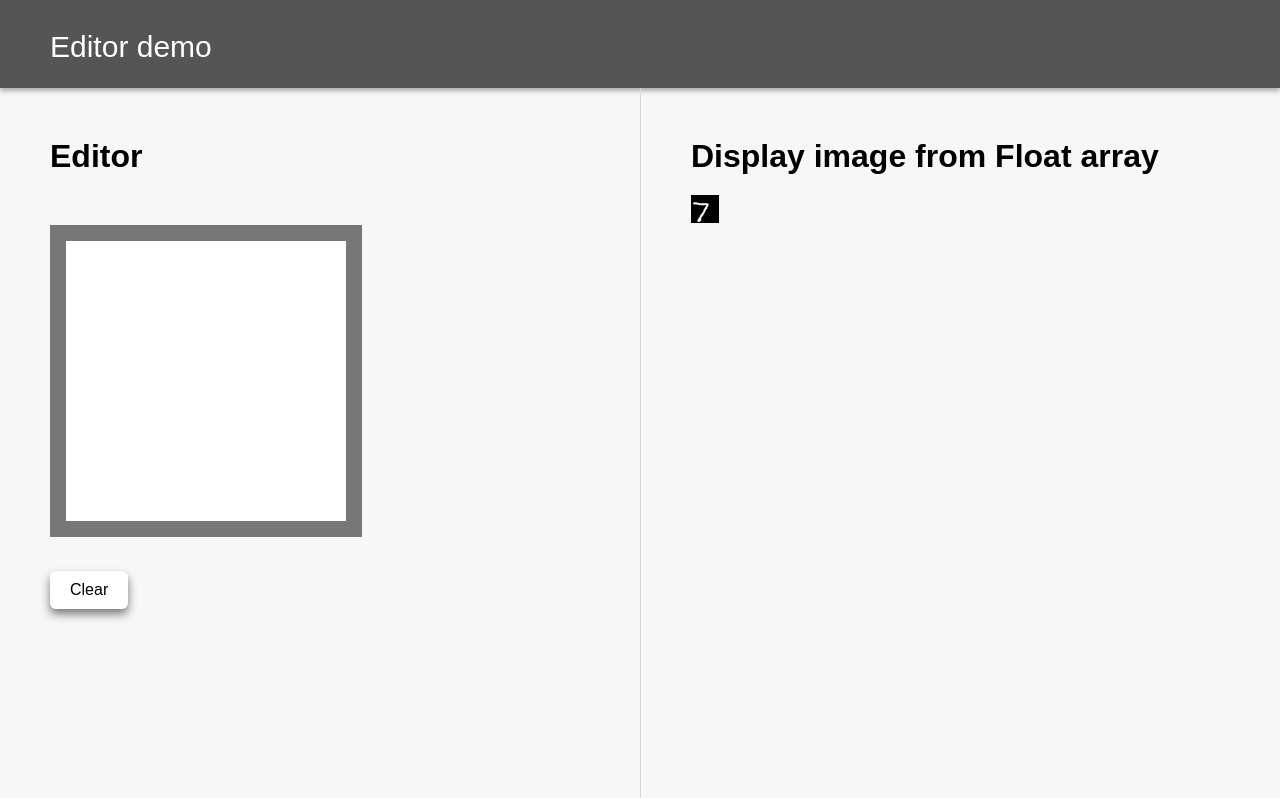
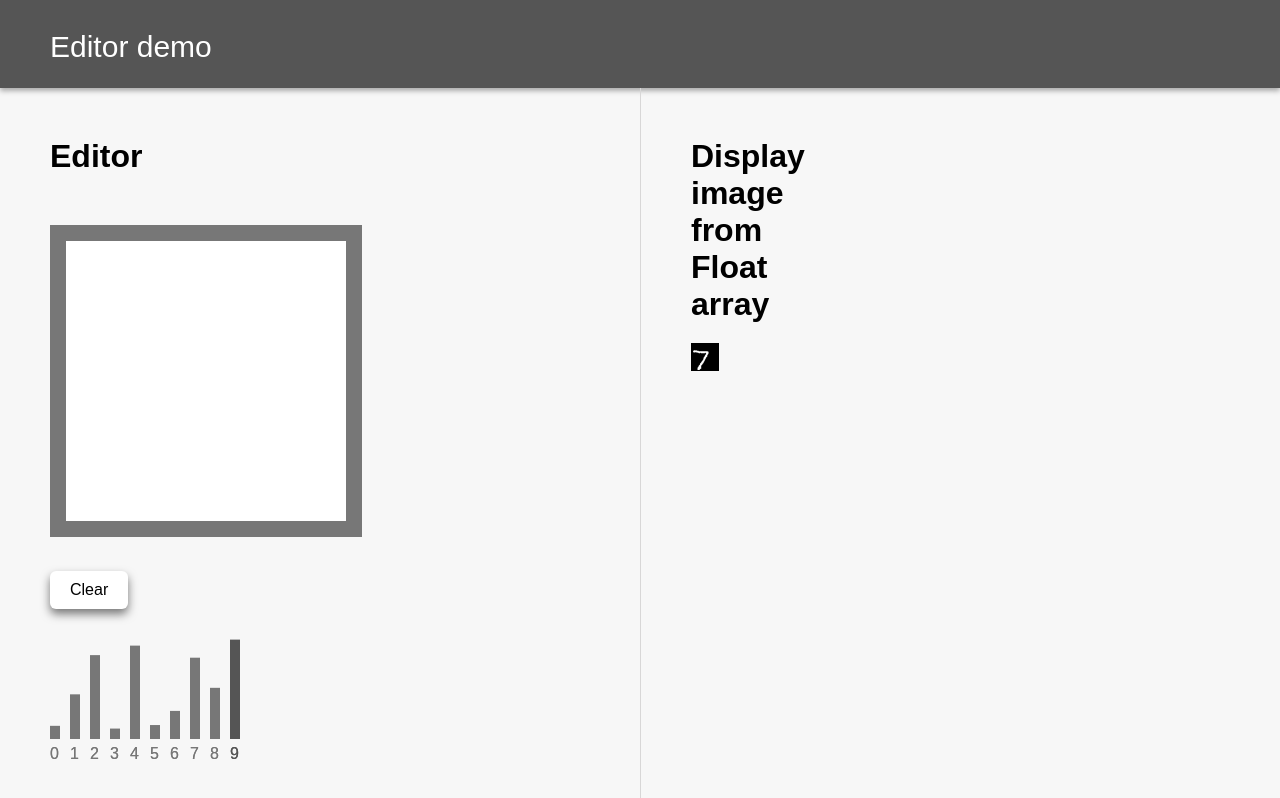
Before and after one commit to Roboneet/editor, a plain HTML site: page index.html in a window 1280 px wide. Both pictures are taken after a click on the button "Clear". Shown: the top 798 px of the page. Drawn offline with Linux system fonts and the light colour scheme.

Commit message:
components

```diff
--- a/style.css
+++ b/css/style.css
@@ -54,6 +54,7 @@ body{
 
 .render_image{
 	/*background: #eee;*/
+	width: 20vw;
 	border-left: 1px solid #d8d7d7;
 }
 
--- a/index.html
+++ b/index.html
@@ -3,18 +3,23 @@
 	<head>
 		<meta name="viewport" content="width=device-width, initial-scale=1">
 		<title>Web demo</title>
-		<link rel="stylesheet" href="style.css">
+		<link rel="stylesheet" href="css/style.css">
 	</head>
 	<body>
 		<div class="heading">Editor demo</div>
 		<div class="content">
 			<div class="render_editor">
 				<h1>Editor</h1>
-				<div class="main">
-					<canvas width=280 height="280" id="editor"></canvas>
-					<div class="options">
-						<button id="clearEditor">Clear</button>
-						<!-- <button id="getImage">get Image</button>			 -->
+				<div>
+					<div>
+						<canvas width=280 height="280" id="editor"></canvas>
+						<div class="options">
+							<button id="clearEditor">Clear</button>
+							<!-- <button id="getImage">get Image</button>			 -->
+						</div>
+					</div>
+					<div>
+						<canvas width=200 height=200 id="result"></canvas>
 					</div>
 				</div>
 			</div>
@@ -25,7 +30,9 @@
 		</div>
 	</body>
 	<script src="exampleArray.js"></script>
-	<script src="script.js"></script>
+	<script src="js/Editor.js"></script>
+	<script src="js/Result.js"></script>
+	<script src="js/script.js"></script>
 	<script>
 
 	</script>
--- /dev/null
+++ b/js/Editor.js
@@ -0,0 +1,92 @@
+(function(){
+
+Object.assign(window, {Editor})
+
+// editor
+function Editor(ele, {strokeWidth=3, color="#777", scale=1, background="#fff"}={}){
+	this.canvas = ele;
+	this.ctx = ele.getContext('2d');
+	this.strokeWidth = strokeWidth;
+	this.color = color;
+	this.prevPoint = null;
+
+	this.ctx.scale(scale, scale);
+	this.ctx.fillStyle = background;
+	this.ctx.fillRect(0,0, this.canvas.width, this.canvas.height);
+}
+
+Editor.prototype.draw = function({clientX, clientY}={}){
+	// event end might trigger
+	if(clientX == 0 && clientY == 0)return;
+	this.ctx.fillStyle = this.color;
+	var editorOffsets = this.canvas.getClientRects()[0];
+	var dx = clientX - editorOffsets.left - 16;
+	var dy = clientY - editorOffsets.top - 16;
+	if(this.prevPoint){
+		this.ctx.beginPath();
+		this.ctx.moveTo(this.prevPoint.dx, this.prevPoint.dy);
+		this.ctx.quadraticCurveTo(this.prevPoint.dx, this.prevPoint.dy, dx, dy);
+		this.ctx.lineWidth = this.strokeWidth;
+		this.ctx.stroke();
+	}
+	// this.ctx.fillRect(dx, dy, this.strokeWidth, this.strokeWidth);
+	this.prevPoint = {dx, dy};
+}
+
+Editor.prototype.handleEvent = function(event){
+	var scope = this;
+	if(event instanceof MouseEvent){
+		this.draw(event);
+	}else if(event instanceof TouchEvent){
+		Array.prototype.forEach.call(event.touches,( t ) => scope.draw(t))
+	}
+}
+
+Editor.prototype.setUp = function(){
+	var scope = this;
+	scope.handleEvent = scope.handleEvent.bind(scope);
+	if(window.innerWidth > 768){
+		scope.canvas.addEventListener('mousedown', function(event){
+			scope.canvas.addEventListener('mousemove',scope.handleEvent, true)
+		})
+
+		scope.canvas.addEventListener('mouseup', function(event){
+			scope.canvas.removeEventListener('mousemove',scope.handleEvent, true)
+			scope.prevPoint = null;
+		})
+	}else{
+		scope.canvas.addEventListener('touchstart', function(event){
+			scope.canvas.addEventListener('touchmove',scope.handleEvent, true)
+		})
+
+		scope.canvas.addEventListener('touchend', function(event){
+			scope.canvas.removeEventListener('touchmove',scope.handleEvent, true)
+			scope.prevPoint = null;
+		})
+	}
+}
+
+Editor.prototype.clear = function(){
+	var scope = this;
+	scope.ctx.clearRect(0, 0, scope.canvas.width, scope.canvas.height);
+	scope.prevPoint =  null;
+}
+
+Editor.prototype.getImage = function() {
+	var imgData = this.ctx.getImageData(0, 0, this.canvas.width, this.canvas.height);
+
+	// create a hidden canvas, render the image as 28*28 and then extract data
+	var hiddenCanvas  = document.createElement('canvas');
+	hiddenCanvas.width = imgData.width;
+	hiddenCanvas.height = imgData.height;
+	var hctx = hiddenCanvas.getContext('2d');
+	var scaleX = imgData.width/28;
+	var scaleY = imgData.height/28;
+	hctx.scale(scaleX, scaleY);
+	hctx.putImageData(imgData,0, 0);
+	return hctx.getImageData(0, 0, 28, 28)
+};
+
+
+
+})(window);
--- /dev/null
+++ b/js/Result.js
@@ -0,0 +1,87 @@
+(function(){
+
+Object.assign(window, {Result});
+
+function Result (ele,
+	{
+		labels,
+		max=1,
+		maxHeight=100,
+		barWidth=10,
+		horizontalSpacing=10,
+		color="#777",
+		fontSize=16,
+		fontFamily="arial",
+		verticalSpacing=20,
+		highlight="#555"
+    }={})
+{
+	this.canvas = ele;
+	this.ctx = this.canvas.getContext('2d');
+	if(labels == undefined){
+		labels = [];
+		(new Array(10)).fill(0).forEach((e, i)=>{
+			labels.push(i);
+		})
+	}
+
+	this.labels = labels;
+	this.max = max;
+
+	this.maxHeight = maxHeight;
+	this.barWidth = barWidth;
+	this.horizontalSpacing = horizontalSpacing;
+	this.color = color;
+	this.fontSize = fontSize;
+	this.fontFamily = fontFamily;
+	this.verticalSpacing = verticalSpacing;
+	this.highlight = highlight;
+}
+
+Result.prototype.setUp = function(){
+	var labelTopOffset = this.maxHeight + this.verticalSpacing;
+	var labelLeftOffset = 0;
+	this.ctx.fillStyle = this.color;
+	this.ctx.font = this.fontSize + "px " + this.fontFamily;
+
+	for(var label of this.labels){
+		this.ctx.fillText(label, labelLeftOffset, labelTopOffset);
+		labelLeftOffset += this.barWidth + this.horizontalSpacing;
+	}
+}
+
+Result.prototype.update = function(values){
+	this.setUp();
+	var scope = this;
+	console.log(values)
+	var max_i = 0;
+	values.forEach((val, i)=>{
+		fill(val, i, scope.color);
+		if(val> values[max_i]){
+			max_i = i;
+		}
+	})
+
+	fill(values[max_i], max_i, scope.highlight);
+
+	var labelTopOffset = this.maxHeight + this.verticalSpacing;
+	var labelLeftOffset = max_i * ( this.barWidth + this.horizontalSpacing );
+	this.ctx.fillStyle = this.highlight;
+	this.ctx.font = this.fontSize + "px " + this.fontFamily;
+	this.ctx.fillText(this.labels[max_i], labelLeftOffset, labelTopOffset);
+
+
+
+	function fill(val, i, color){
+
+		var height = scope.maxHeight * (val/scope.max);
+		var leftOffset = i*(scope.horizontalSpacing + scope.barWidth);
+		var topOffset = (scope.maxHeight - height);
+		scope.ctx.clearRect(leftOffset, 0, scope.barWidth, scope.maxHeight);
+		scope.ctx.fillStyle = color;
+		scope.ctx.fillRect(leftOffset, topOffset, scope.barWidth, height);
+	}
+
+}
+
+})(window)
--- /dev/null
+++ b/js/script.js
@@ -0,0 +1,45 @@
+// set up editor
+var editor = new Editor(document.querySelector("#editor"));
+editor.setUp();
+
+var result = new Result(document.querySelector("#result"));
+result.setUp();
+result.update((new Array(10)).fill(0).map(e=> Math.random()))
+
+
+document.querySelector("#clearEditor").addEventListener('click', function(){
+	editor.clear();
+});
+
+// document.querySelector("#getImage").addEventListener('click', function(){
+// 	var imgData = editor.getImage();
+// 	console.log(imgData);
+// });
+
+
+// draw number
+var numberCanvas = document.querySelector("#number");
+var ctx = numberCanvas.getContext('2d');
+
+var rgbaArray = floatToUint8Clamped(exampleArray);
+var imgData = ctx.createImageData(28,28);
+imgData.data.map((e, i)=>{
+	imgData.data[i] = rgbaArray[i];
+})
+
+ctx.putImageData(imgData, 0, 0);
+
+
+//convert float array into rgba Unit9ClampedArray
+function floatToUint8Clamped(floatArray){
+	var uint8Array = new Uint8ClampedArray(floatArray);
+	var rgbaArray = new Uint8ClampedArray(uint8Array.length * 4);
+
+	uint8Array.forEach((e, i)=>{
+		rgbaArray[i*4] = e;
+		rgbaArray[i*4 + 1] = e;
+		rgbaArray[i*4 + 2] = e;
+		rgbaArray[i*4 + 3] = 255;
+	})
+	return rgbaArray;
+}
--- a/script.js
+++ /dev/null
@@ -1,93 +0,0 @@
-
-
-// editor
-function Editor(ele, {strokeWidth=3, color="#777", scale=1}={}){
-	this.canvas = ele;
-	this.ctx = ele.getContext('2d');
-	this.strokeWidth = strokeWidth;
-	this.color = color;
-	this.prevPoint = null;
-
-	this.ctx.scale(scale, scale);
-
-}
-
-Editor.prototype.draw = function(event){
-	this.ctx.fillStyle = this.color;
-	var editorOffsets = this.canvas.getClientRects()[0];
-	var dx = event.clientX - editorOffsets.left;
-	var dy = event.clientY - editorOffsets.top;
-	if(this.prevPoint){
-		this.ctx.beginPath();
-		this.ctx.moveTo(this.prevPoint.dx, this.prevPoint.dy);
-		this.ctx.quadraticCurveTo(this.prevPoint.dx, this.prevPoint.dy, dx, dy);
-		this.ctx.lineWidth = this.strokeWidth;
-		this.ctx.stroke();
-	}
-	// this.ctx.fillRect(dx, dy, this.strokeWidth, this.strokeWidth);
-	this.prevPoint = {dx, dy};
-}
-
-Editor.prototype.setUp = function(){
-	var scope = this;
-	scope.draw = scope.draw.bind(scope);
-	scope.canvas.addEventListener('mousedown', function(event){
-		scope.canvas.addEventListener('mousemove',scope.draw, true)
-	})
-
-	scope.canvas.addEventListener('mouseup', function(event){
-		scope.canvas.removeEventListener('mousemove',scope.draw, true)
-		scope.prevPoint = null;
-	})
-}
-
-Editor.prototype.clear = function(){
-	var scope = this;
-	scope.ctx.clearRect(0, 0, scope.canvas.width, scope.canvas.height);
-	scope.prevPoint =  null;
-}
-
-Editor.prototype.getImage = function() {
-	return this.ctx.getImageData(0, 0, this.canvas.width, this.canvas.height);
-};
-
-// set up editor
-var editor = new Editor(document.querySelector("#editor"));
-editor.setUp();
-
-document.querySelector("#clearEditor").addEventListener('click', function(){
-	editor.clear();
-});
-
-// document.querySelector("#getImage").addEventListener('click', function(){
-// 	var imgData = editor.getImage();
-// 	console.log(imgData);
-// });
-
-
-// draw number
-var numberCanvas = document.querySelector("#number");
-var ctx = numberCanvas.getContext('2d');
-
-var rgbaArray = floatToUint8Clamped(exampleArray);
-var imgData = ctx.createImageData(28,28);
-imgData.data.map((e, i)=>{
-	imgData.data[i] = rgbaArray[i];
-})
-
-ctx.putImageData(imgData, 0, 0);
-
-
-//convert float array into rgba Unit9ClampedArray
-function floatToUint8Clamped(floatArray){
-	var uint8Array = new Uint8ClampedArray(floatArray);
-	var rgbaArray = new Uint8ClampedArray(uint8Array.length * 4);
-
-	uint8Array.forEach((e, i)=>{
-		rgbaArray[i*4] = e;
-		rgbaArray[i*4 + 1] = e;
-		rgbaArray[i*4 + 2] = e;
-		rgbaArray[i*4 + 3] = 255;
-	})
-	return rgbaArray;
-}
```
